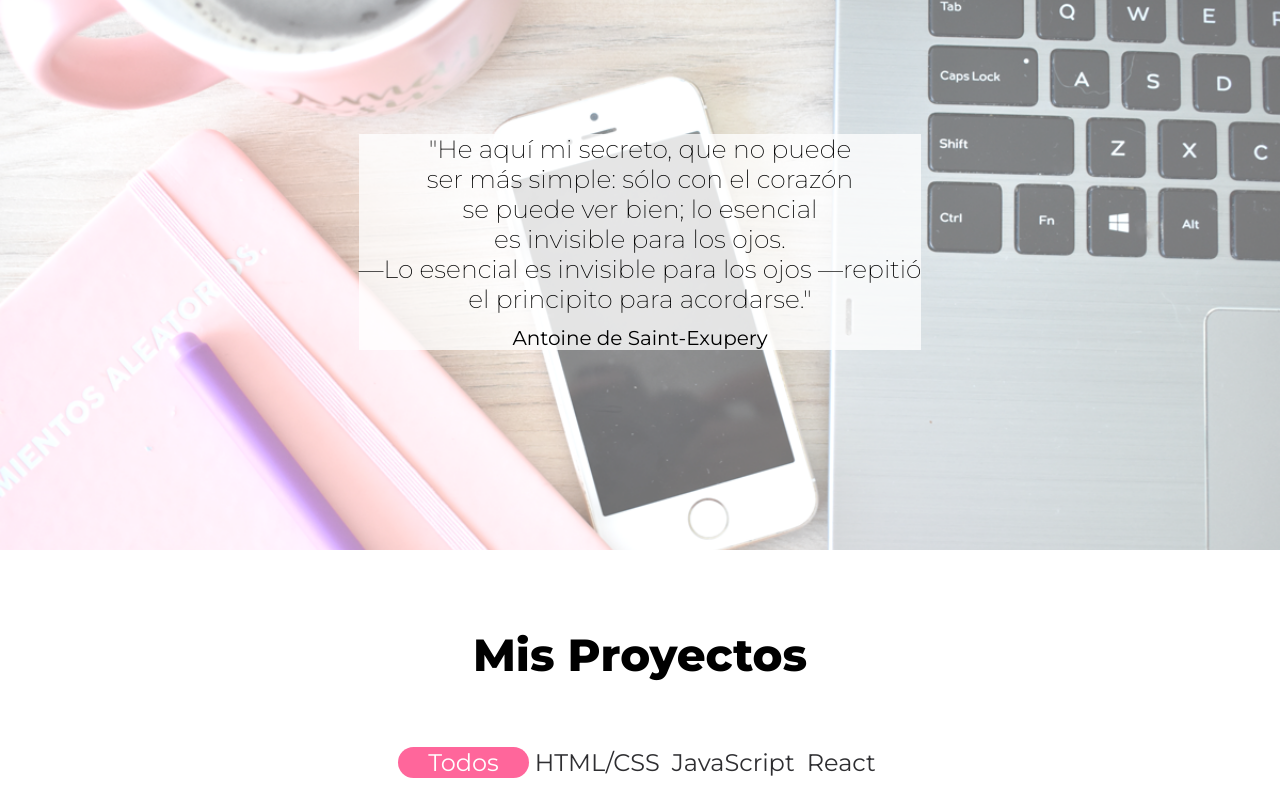
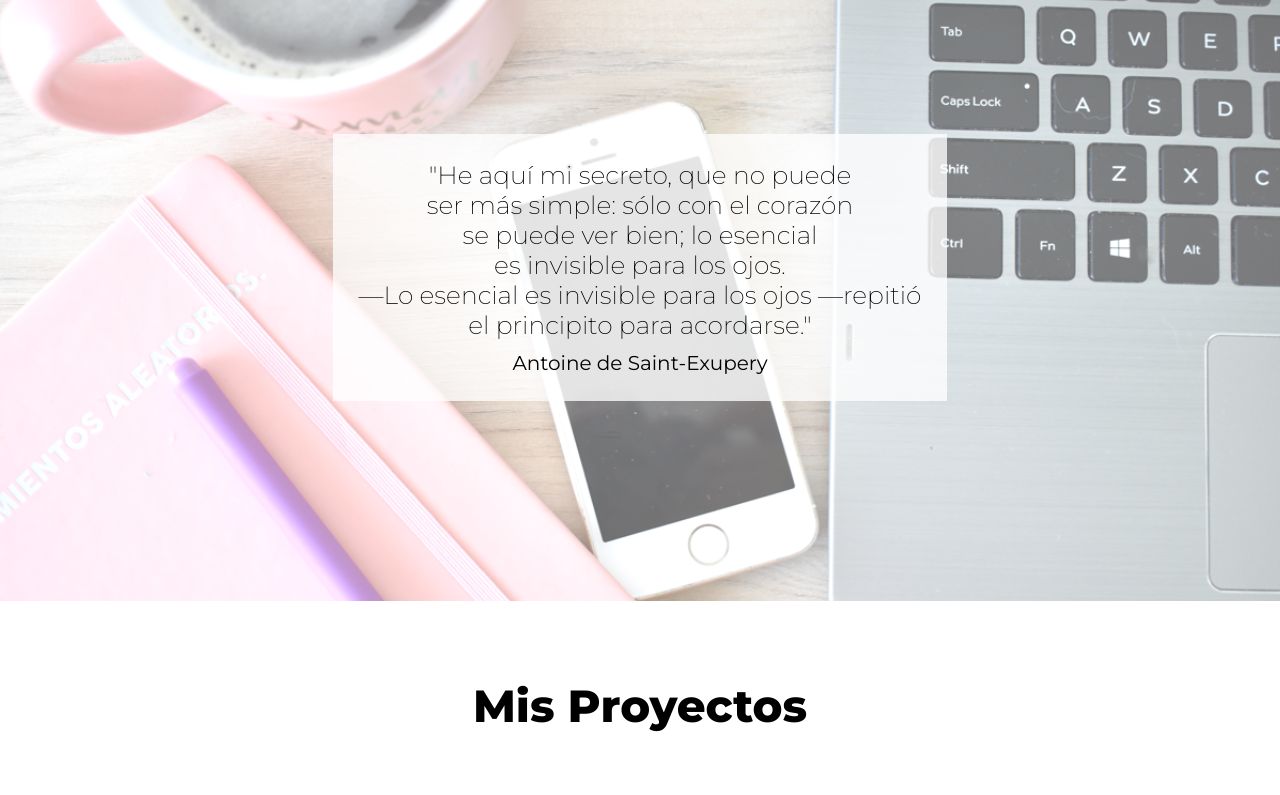
Before and after one commit to anaesposito/portfolio, a plain HTML site: page index.html in a window 1280 px wide. Shown: the part 2160-2955 px from the top of the page. Drawn offline with nearby package versions, Linux system fonts and the light colour scheme.

Commit message:
agregue un padding a cita

```diff
--- a/style.css
+++ b/style.css
@@ -228,6 +228,7 @@ h2 {
 
 .contenedor-cita {
   background-color: rgba(255, 255, 255, 0.767);
+  padding: 2%;
 }
 
 .principito {
@@ -261,7 +262,7 @@ button {
   border: 0;
   background-color: transparent;
   font-size: 1.5em;
-  font-family: "Montserrat", sans-serif;
+  font-family: monteserrat;
   color: #2e2e31;
   cursor: pointer;
 }
```
